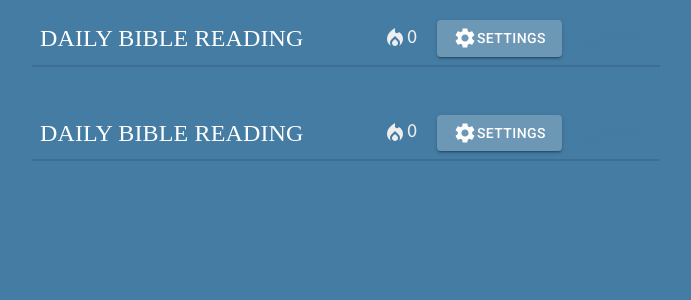
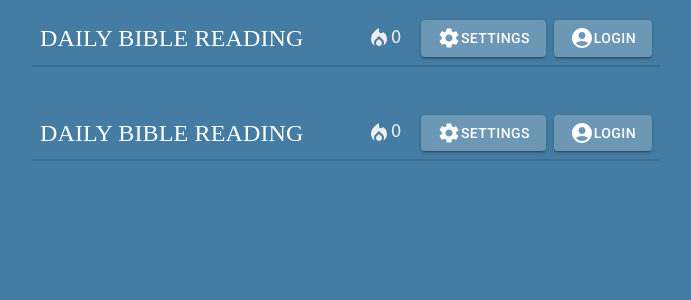
Before and after one commit to abel3t/Bible-reading-plans, a Next.js app: page /layouts/header in a window 1280 px wide. Shown: the top 300 px of the page, without its empty margins (294-985 px from the left). Built offline with nearby package versions, Linux system fonts and the light colour scheme; no server answers; the database is empty.

Commit message:
Update button

```diff
--- a/src/components/Auth.tsx
+++ b/src/components/Auth.tsx
@@ -53,7 +53,8 @@ const Auth: React.FC = () => {
         }
         {
             (!user.userId || !user.userImageUrl) &&
-            <Button className="text-white text-sm capitalize sm:ml-1 md:ml-2" onClick={() => handleSignWithGoogle()}>
+            <Button variant="contained" className="text-white text-sm capitalize font-normal"
+                    style={{ backgroundColor: '#6C97B5' }} onClick={() => handleSignWithGoogle()}>
               <AccountCircleIcon/>
               <span>Login</span>
             </Button>
```
